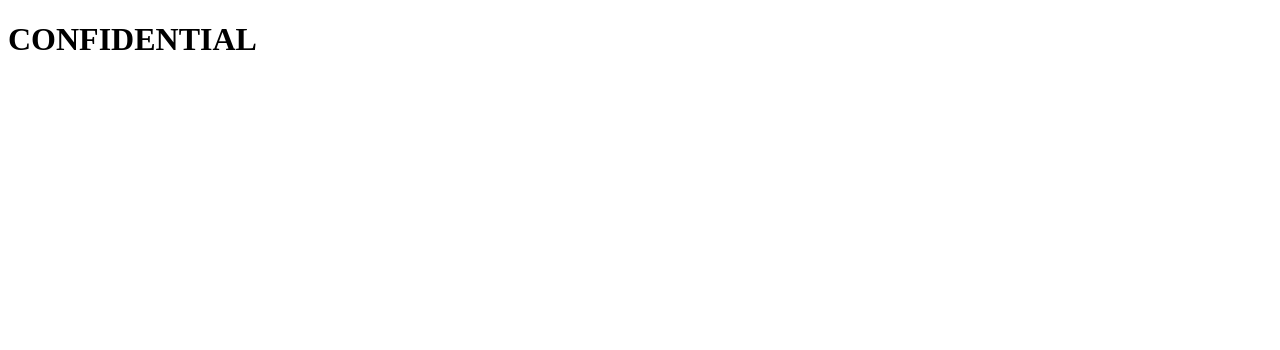
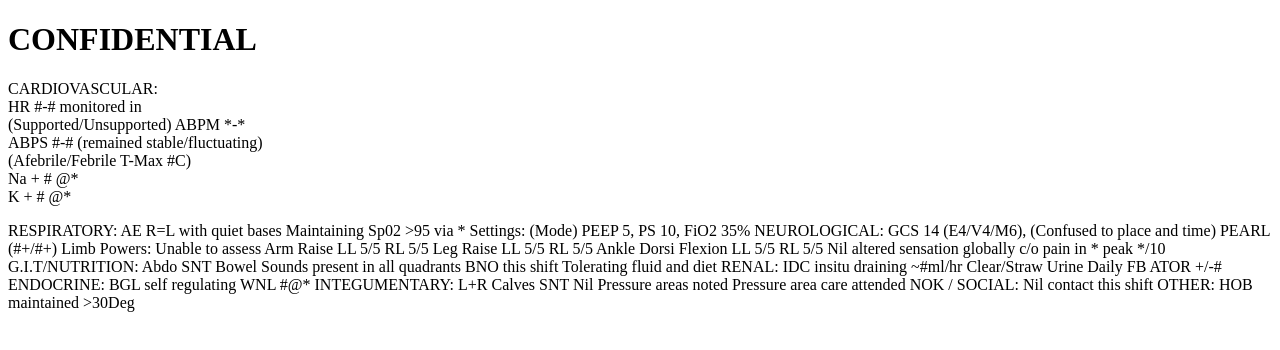
Before and after one commit to blakerowden/blakerowden.github.io, a plain HTML site: page index.html in a window 1280 px wide. Drawn offline with Linux system fonts and the light colour scheme.

Commit message:
Update index.html

```diff
--- a/index.html
+++ b/index.html
@@ -2,6 +2,56 @@
 <html>
 <title>BlakeRowden.me</title>
 <body>
-<h1>CONFIDENTIAL</h1>
+  <h1>CONFIDENTIAL</h1>
+  <p>CARDIOVASCULAR:<br>
+  HR #-# monitored in <br>
+  (Supported/Unsupported) ABPM *-* <br>
+  ABPS #-# (remained stable/fluctuating) <br>
+  (Afebrile/Febrile T-Max #C) <br>
+  Na + # @* <br>
+  K + # @* <br>
+  </p>
+
+RESPIRATORY:
+AE R=L with quiet bases
+Maintaining Sp02 >95 via *
+Settings: (Mode) PEEP 5, PS 10, FiO2 35%
+
+NEUROLOGICAL:
+GCS 14 (E4/V4/M6), (Confused to place and time)
+PEARL (#+/#+)
+Limb Powers: Unable to assess
+Arm Raise LL 5/5 RL 5/5
+Leg Raise LL 5/5 RL 5/5
+Ankle Dorsi Flexion LL 5/5 RL 5/5
+Nil altered sensation globally
+c/o pain in * peak */10
+
+G.I.T/NUTRITION:
+Abdo SNT
+Bowel Sounds present in all quadrants
+BNO this shift
+Tolerating fluid and diet
+
+RENAL:
+IDC insitu draining ~#ml/hr
+Clear/Straw Urine
+Daily FB ATOR +/-#
+
+ENDOCRINE:
+BGL self regulating WNL #@*
+
+INTEGUMENTARY:
+L+R Calves SNT
+Nil Pressure areas noted
+Pressure area care attended
+
+NOK / SOCIAL:
+Nil contact this shift
+
+OTHER:
+HOB maintained >30Deg
+
+
 </body>
 </html>
```
